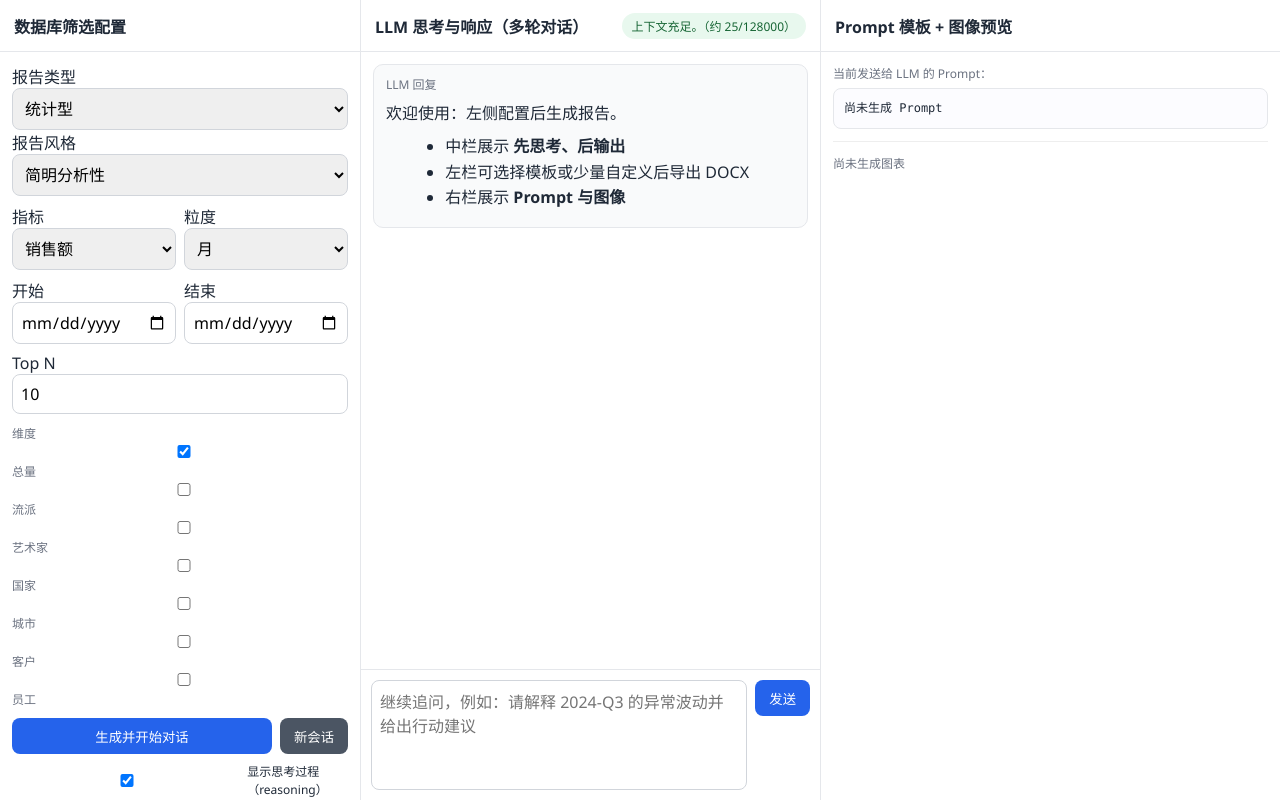
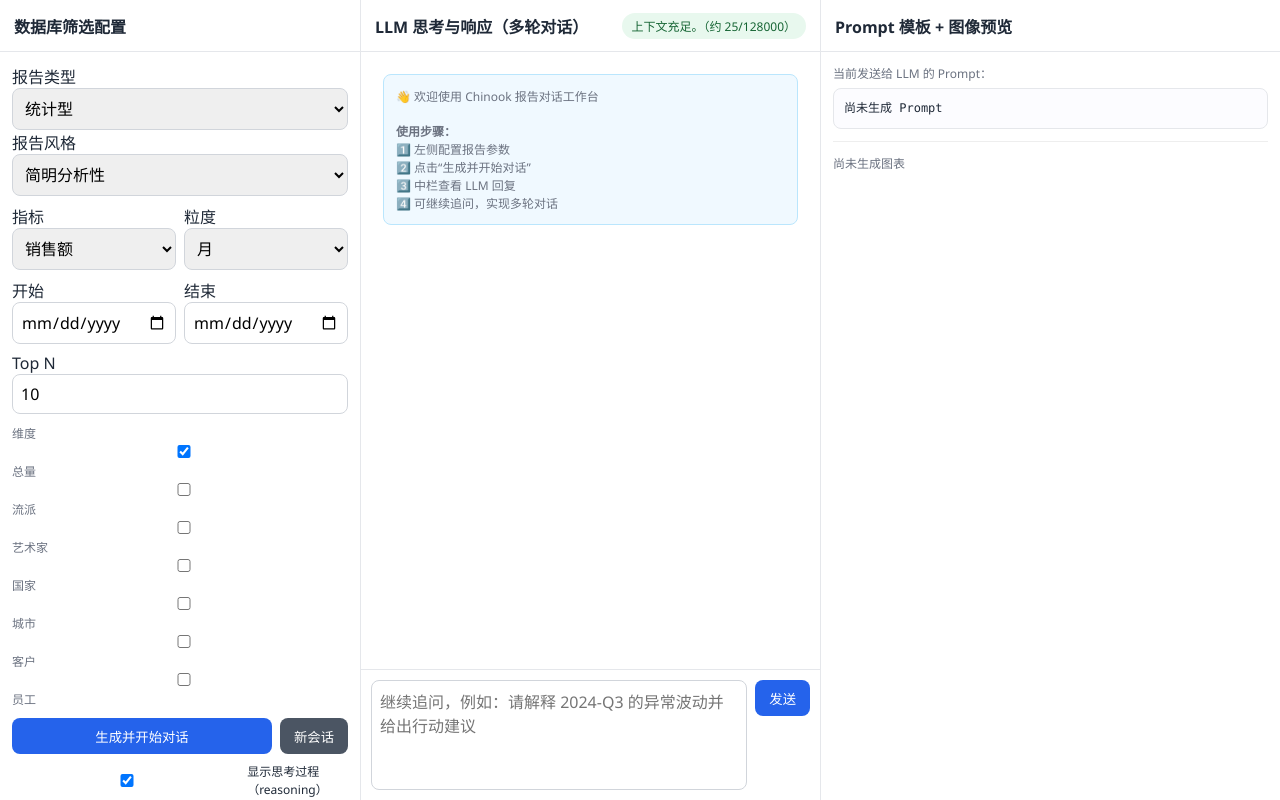
Before and after one commit to U202214011/AI_Report, a Flask app: page / in a window 1280 px wide. Run offline with Flask 3, Linux system fonts and the light colour scheme; some libraries are stand-ins or nearby versions.

Commit message:
Fix multi-turn dialogue and content display issues
Co-authored-by: U202214011 <166366119+U202214011@users.noreply.github.com>
Agent-Logs-Url: https://github.com/U202214011/AI_Report/sessions/4885dc57-07b4-4a9d-a2a9-be0769e9bf99

```diff
--- a/llm_service.py
+++ b/llm_service.py
@@ -48,8 +48,10 @@ def stream_glm_chat(
         return
 
     try:
+        print(f"[LLM] API key exists: {bool(api_key)}, length: {len(api_key) if api_key else 0}")
         # ✅ 只保留这一个 client 创建，使用正确的 api_key 变量
         client = ZhipuAiClient(api_key=api_key)
+        print(f"[LLM] Client created successfully")
 
         print(f"[LLM] start model={model}, max_tokens={max_tokens}, temperature={temperature}, thinking_enabled={thinking_enabled}")
         print(f"[LLM] messages_count={len(messages)}")
@@ -84,6 +86,9 @@ def stream_glm_chat(
             # 如果需要排查字段，打开下一行
             # print(f"[LLM] raw_chunk={chunk}")
 
+            if chunk_count <= 3:
+                print(f"[LLM] chunk#{chunk_count} available_attrs={[a for a in dir(chunk) if not a.startswith('_')]}")
+
             if not getattr(chunk, "choices", None):
                 continue
 
@@ -101,7 +106,7 @@ def stream_glm_chat(
 
         # 如果流式没有任何内容，则回退非流式
         if content_chars == 0 and reasoning_chars == 0:
-            print("[LLM] stream empty, fallback to non-stream response")
+            print("[LLM] stream empty, fallback to non-stream response (check API key and model support)")
             fallback_kwargs = dict(request_kwargs)
             fallback_kwargs["stream"] = False
             response = client.chat.completions.create(**fallback_kwargs)
--- a/routes.py
+++ b/routes.py
@@ -356,6 +356,9 @@ def register_routes(app):
 
         logger.info(f"[/api/chat/sse] payload_keys={list(payload.keys())}")
         logger.info(f"[/api/chat/sse] messages_count={(len(messages) if isinstance(messages, list) else -1)} show_reasoning={show_reasoning}")
+        if messages and isinstance(messages, list):
+            last_msg = messages[-1]
+            logger.info(f"[/api/chat/sse] last_message_role={last_msg.get('role')} content_length={len(str(last_msg.get('content', '')))}")
 
         if not isinstance(messages, list) or len(messages) == 0:
             return jsonify({"message": "messages 不能为空"}), 400
--- a/templates/index.html
+++ b/templates/index.html
@@ -616,11 +616,8 @@
       return;
     }
 
-    messages.push({ role:'user', content: promptText });
+    pushUserVisible(promptText);
     promptBox.textContent = messages[messages.length - 1]?.content || '';
-
-    const { body } = createMsg('assistant', 'content');
-    appendMsgMarkdown(body, '已基于当前筛选生成 Prompt，并发送给模型。你可以继续多轮追问。');
 
     await refreshCtxThrottled(true);
     await runChatSSE();
@@ -641,8 +638,11 @@
     chatLog.innerHTML = '';
     promptBox.textContent = '尚未生成 Prompt';
     plots.innerHTML = '<div class="tiny">尚未生成图表</div>';
-    const { body } = createMsg('assistant', 'content');
-    appendMsgMarkdown(body, '已新建会话。你可以点击“生成并开始对话”。');
+    const notice = document.createElement('div');
+    notice.className = 'tiny';
+    notice.style.cssText = 'text-align:center;padding:20px;color:#6b7280;';
+    notice.textContent = '✨ 新会话已创建，请点击“生成并开始对话”';
+    chatLog.appendChild(notice);
     await refreshCtxThrottled(true);
   });
 
@@ -682,8 +682,11 @@
   });
 
   {
-    const { body } = createMsg('assistant', 'content');
-    appendMsgMarkdown(body, '欢迎使用：左侧配置后生成报告。\n\n- 中栏展示 **先思考、后输出**\n- 左栏可选择模板或少量自定义后导出 DOCX\n- 右栏展示 **Prompt 与图像**');
+    const notice = document.createElement('div');
+    notice.className = 'tiny';
+    notice.style.cssText = 'background:#f0f9ff;border:1px solid #bae6fd;border-radius:8px;padding:12px;margin:10px;';
+    notice.innerHTML = '👋 欢迎使用 Chinook 报告对话工作台<br/><br/><strong>使用步骤：</strong><br/>1️⃣ 左侧配置报告参数<br/>2️⃣ 点击“生成并开始对话”<br/>3️⃣ 中栏查看 LLM 回复<br/>4️⃣ 可继续追问，实现多轮对话';
+    chatLog.appendChild(notice);
   }
 
   loadExportTemplates();
```
